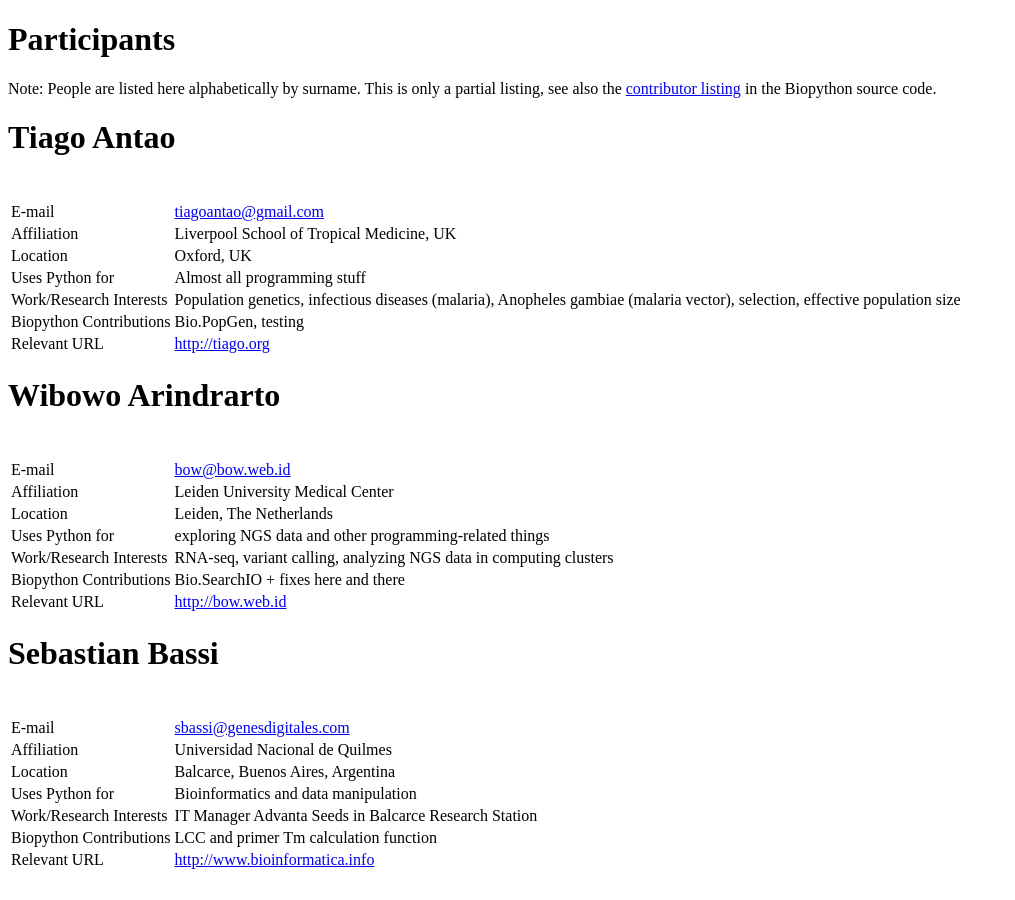
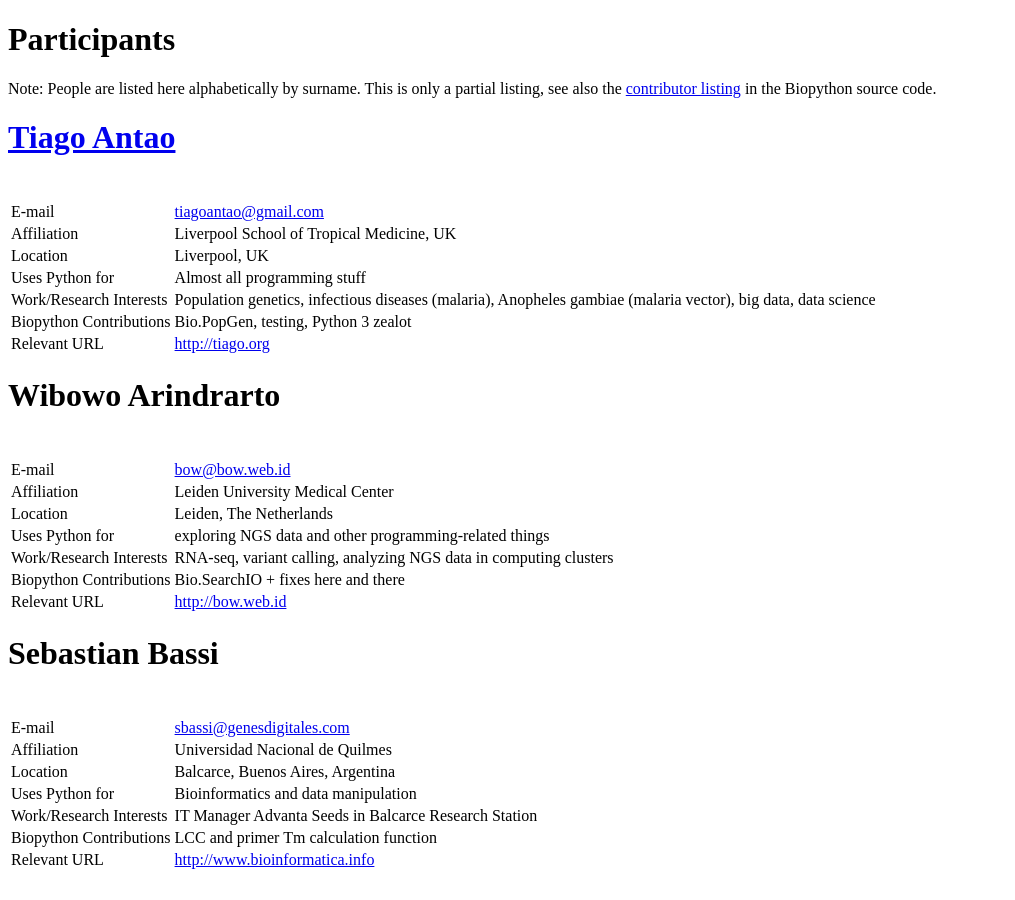
Before and after one commit to biopython/biopython.github.io, a Jekyll site: the page built from wiki/Participants.md, in a window 1280 px wide and 900 px high. Shown: the whole window, without its empty margins (0-1015 px from the left). Built offline with Jekyll 4.4.1, drawn with Linux system fonts in a browser that asks for light colours.

```diff
--- a/wiki/Participants.md
+++ b/wiki/Participants.md
@@ -9,18 +9,18 @@ partial listing, see also the [contributor
 listing](http://biopython.org/SRC/biopython/CONTRIB) in the Biopython
 source code.
 
-Tiago Antao
-===========
+[Tiago Antao](User%3ATiago "wikilink")
+======================================
 
-|                         |                                                                                                                              |
-|-------------------------|------------------------------------------------------------------------------------------------------------------------------|
-| E-mail                  | <tiagoantao@gmail.com>                                                                                                       |
-| Affiliation             | Liverpool School of Tropical Medicine, UK                                                                                    |
-| Location                | Oxford, UK                                                                                                                   |
-| Uses Python for         | Almost all programming stuff                                                                                                 |
-| Work/Research Interests | Population genetics, infectious diseases (malaria), Anopheles gambiae (malaria vector), selection, effective population size |
-| Biopython Contributions | Bio.PopGen, testing                                                                                                          |
-| Relevant URL            | <http://tiago.org>                                                                                                           |
+|                         |                                                                                                                |
+|-------------------------|----------------------------------------------------------------------------------------------------------------|
+| E-mail                  | <tiagoantao@gmail.com>                                                                                         |
+| Affiliation             | Liverpool School of Tropical Medicine, UK                                                                      |
+| Location                | Liverpool, UK                                                                                                  |
+| Uses Python for         | Almost all programming stuff                                                                                   |
+| Work/Research Interests | Population genetics, infectious diseases (malaria), Anopheles gambiae (malaria vector), big data, data science |
+| Biopython Contributions | Bio.PopGen, testing, Python 3 zealot                                                                           |
+| Relevant URL            | <http://tiago.org>                                                                                             |
 
 Wibowo Arindrarto
 =================
```
Also changed, not shown: 1 other file.
